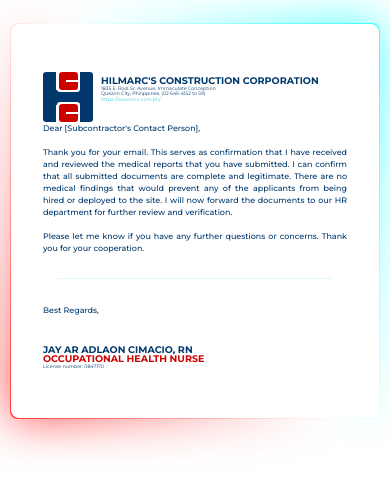
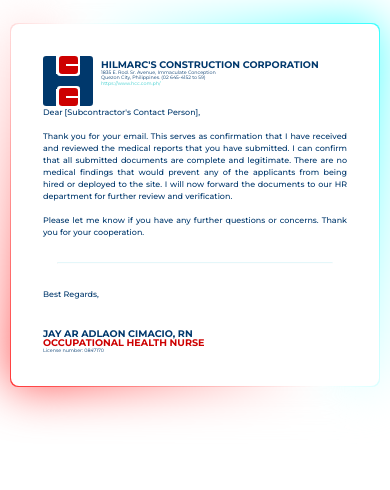
Before and after one commit to cimacio/Zee, a plain HTML site: page index.html in a window 390 px wide. Drawn offline with Linux system fonts and the light colour scheme.

Commit message:
update index.html

```diff
--- a/index.html
+++ b/index.html
@@ -50,7 +50,7 @@
         position: relative;
         min-width: 18em;
         max-width: 38em;
-        padding: 6em clamp(4em, 6%, 6em);
+        padding: clamp(4em, 6%, 6em);
         margin: clamp(3em, 6%, 6em) auto;
         background-color: #fff;
         border-radius: 1em;
```
